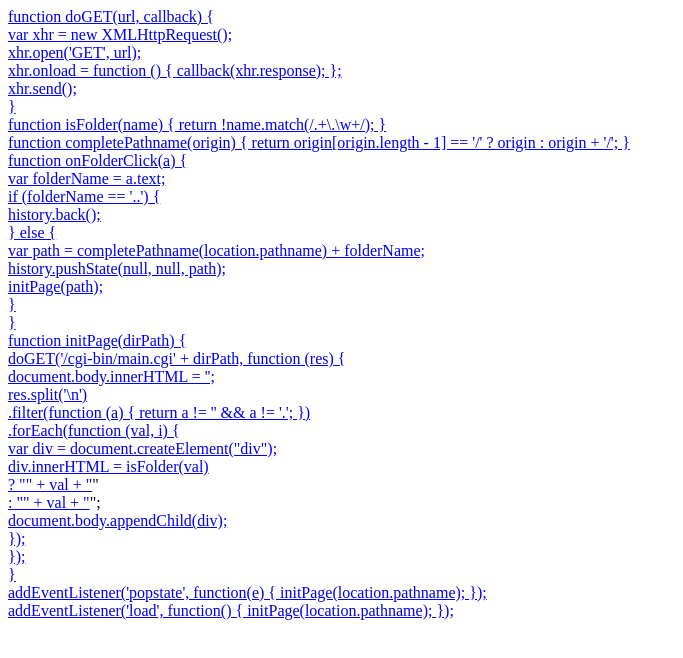
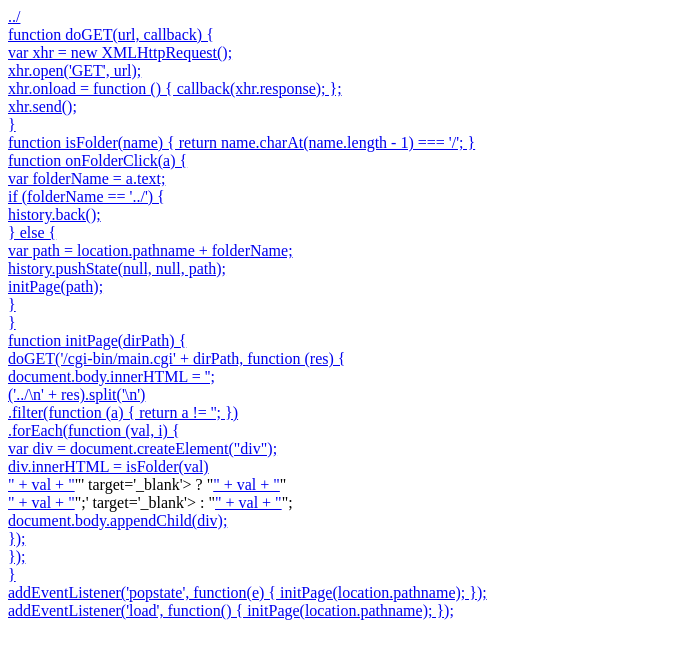
Before and after one commit to HeGanjie/busybox-httpd-directory-listing, a plain HTML site: page index.html in a window 1280 px wide. Shown: the whole page, without its empty margins (0-683 px from the left). Drawn offline with Linux system fonts and the light colour scheme; files whose address does not match are found by name.

Commit message:
do not list parent folder
also always show / in the end of folder

```diff
--- a/index.html
+++ b/index.html
@@ -9,15 +9,14 @@ function doGET(url, callback) {
 	xhr.onload = function () { callback(xhr.response); };
 	xhr.send();
 }
-function isFolder(name) { return !name.match(/.+\.\w+/); }
-function completePathname(origin) { return origin[origin.length - 1] == '/' ? origin : origin + '/'; }
+function isFolder(name) { return name.charAt(name.length - 1) === '/'; }
 
 function onFolderClick(a) {
 	var folderName = a.text;
-	if (folderName == '..') {
+	if (folderName == '../') {
 		history.back();
 	} else {
-		var path = completePathname(location.pathname) + folderName;
+		var path = location.pathname + folderName;
 		history.pushState(null, null, path);
 		initPage(path);
 	}
@@ -25,13 +24,13 @@ function onFolderClick(a) {
 function initPage(dirPath) {
 	doGET('/cgi-bin/main.cgi' + dirPath, function (res) {
 		document.body.innerHTML = '';
-		res.split('\n')
-		.filter(function (a) { return a != '' && a != '.'; })
+		('../\n' + res).split('\n')
+		.filter(function (a) { return a != ''; })
 		.forEach(function (val, i) {
 			var div = document.createElement("div");
 			div.innerHTML = isFolder(val)
 				? "<a href='javascript:void(0)' onclick='onFolderClick(this)'>" + val + "</a>"
-				: "<a href='" + completePathname(dirPath) + val + "' target='_blank'>" + val + "</a>";
+				: "<a href='" + dirPath + val + "' target='_blank'>" + val + "</a>";
 			document.body.appendChild(div);
 		});
 	});
```
Also changed, not shown: 1 other file.
